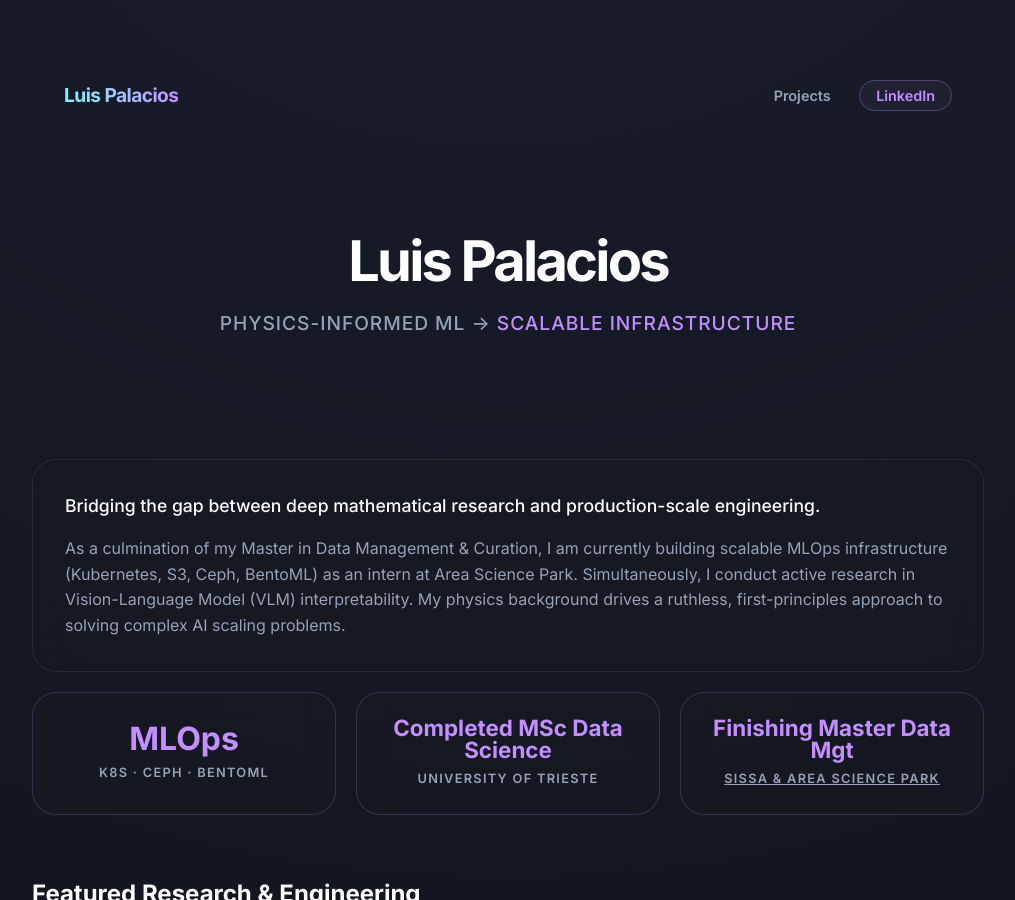
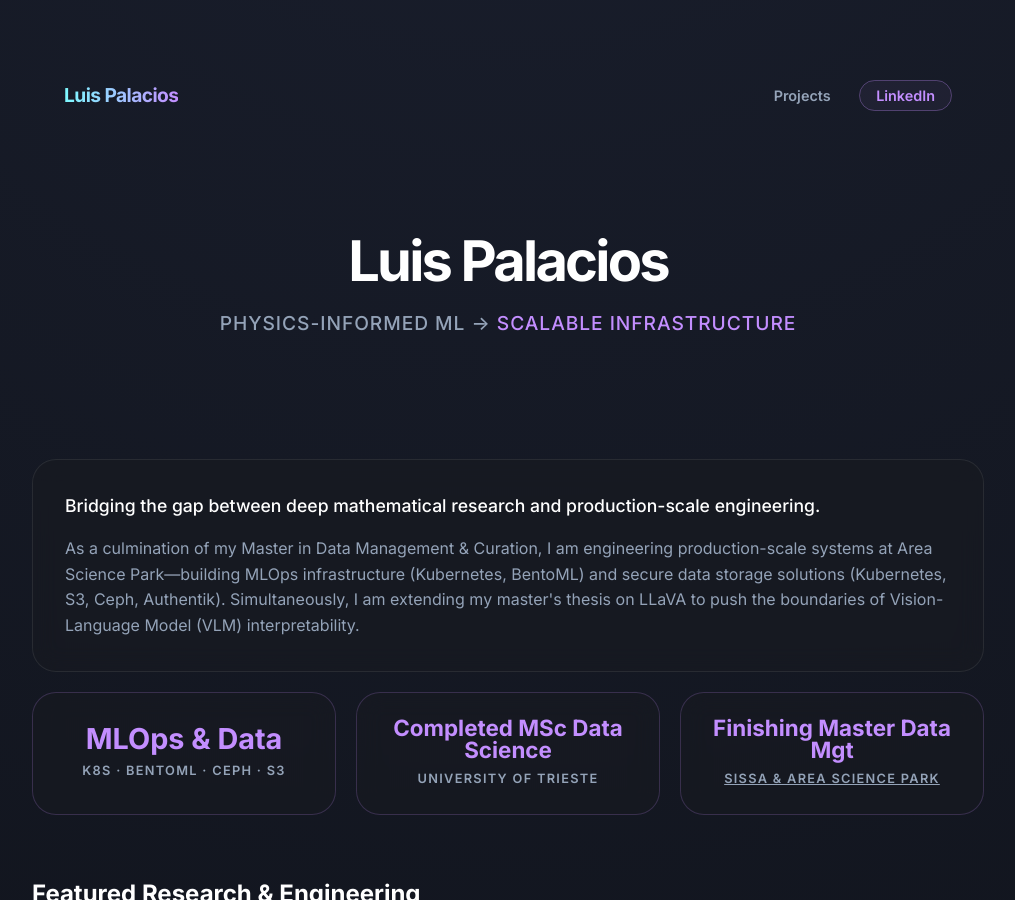
Before and after one commit to luisfpal/luisfpal.github.io, a Jekyll site: the page built from index.md, in a window 1280 px wide and 900 px high. Shown: the whole window, without its empty margins (132-1147 px from the left). Built offline with Jekyll 4.4.1, drawn with Linux system fonts in a browser that asks for light colours.

Commit message:
Content Update: Detail Area Science Park MLOps, data storage responsibilities, and VLM thesis extension.

```diff
--- a/index.md
+++ b/index.md
@@ -14,13 +14,13 @@ title: Luis Palacios
       Bridging the gap between deep mathematical research and production-scale engineering.
     </p>
     <p style="margin-top: 16px;">
-      As a culmination of my Master in Data Management & Curation, I am currently building scalable MLOps infrastructure (Kubernetes, S3, Ceph, BentoML) as an intern at Area Science Park. Simultaneously, I conduct active research in Vision-Language Model (VLM) interpretability. My physics background drives a ruthless, first-principles approach to solving complex AI scaling problems.
+      As a culmination of my Master in Data Management & Curation, I am engineering production-scale systems at Area Science Park—building MLOps infrastructure (Kubernetes, BentoML) and secure data storage solutions (Kubernetes, S3, Ceph, Authentik). Simultaneously, I am extending my master's thesis on LLaVA to push the boundaries of Vision-Language Model (VLM) interpretability.
     </p>
   </div>
 
   <div class="bento-item item-stat glass">
-    <div class="stat-value" style="font-size: 2em;">MLOps</div>
-    <div class="stat-label">K8s &middot; Ceph &middot; BentoML</div>
+    <div class="stat-value" style="font-size: 1.8em;">MLOps & Data</div>
+    <div class="stat-label">K8s &middot; BentoML &middot; Ceph &middot; S3</div>
   </div>
 
   <div class="bento-item item-stat glass">
```
